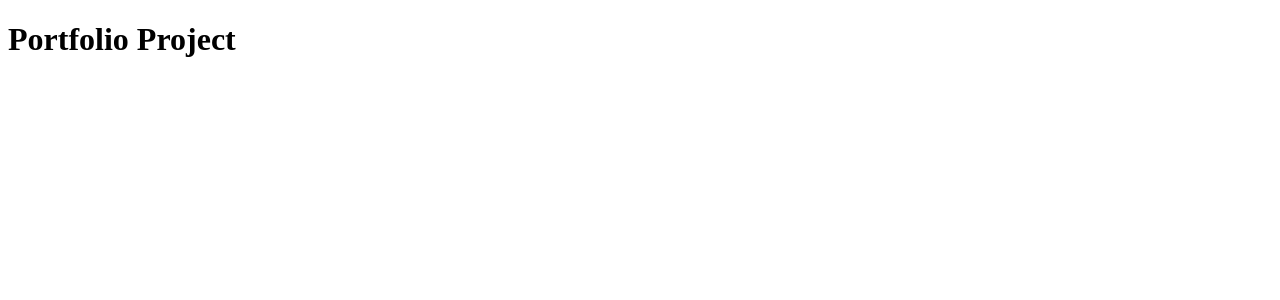
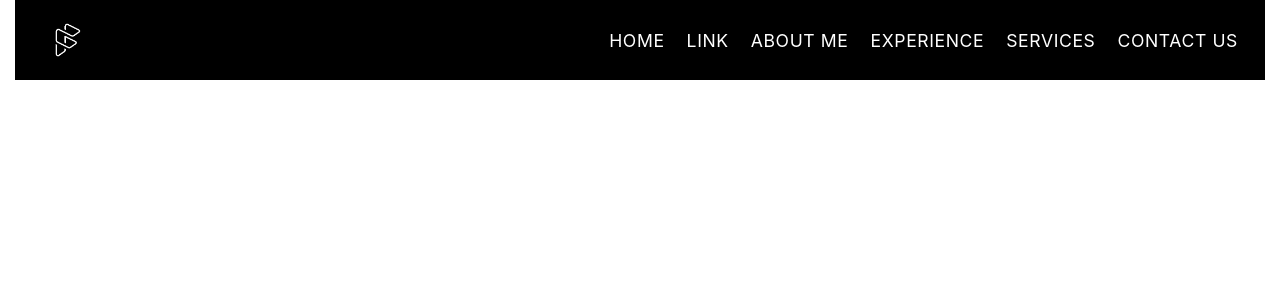
Before and after one commit to SamirAsrafov/portfolio, a React (Create React App) app: page / in a window 1280 px wide. Shown: the top 300 px of the page. Built offline with nearby package versions, Linux system fonts and the light colour scheme.

Commit message:
navbar yaradildi

```diff
--- a/package.json
+++ b/package.json
@@ -6,6 +6,7 @@
     "@testing-library/jest-dom": "^5.16.2",
     "@testing-library/react": "^12.1.4",
     "@testing-library/user-event": "^13.5.0",
+    "bootstrap": "^4.5.3",
     "react": "^17.0.2",
     "react-dom": "^17.0.2",
     "react-scripts": "5.0.0",
--- a/public/index.html
+++ b/public/index.html
@@ -1,23 +1,37 @@
 <!DOCTYPE html>
 <html lang="en">
+
 <head>
   <meta charset="utf-8" />
-    <link rel="icon" href="%PUBLIC_URL%/favicon.ico" />
+  <link rel="icon" href="./logo.png" />
   <meta name="viewport" content="width=device-width, initial-scale=1" />
   <meta name="theme-color" content="#000000" />
-    <meta
-      name="description"
-      content="Web site created using create-react-app"
-    />
+  <meta name="description" content="Web site created using create-react-app" />
   <link rel="apple-touch-icon" href="%PUBLIC_URL%/logo192.png" />
-
+  <link rel="stylesheet" href="https://cdnjs.cloudflare.com/ajax/libs/font-awesome/6.1.1/css/all.min.css" integrity="sha512-KfkfwYDsLkIlwQp6LFnl8zNdLGxu9YAA1QvwINks4PhcElQSvqcyVLLD9aMhXd13uQjoXtEKNosOWaZqXgel0g==" crossorigin="anonymous" referrerpolicy="no-referrer" />
   <link rel="manifest" href="%PUBLIC_URL%/manifest.json" />
 
-    <title>React App</title>
+  <title>Portfolio</title>
 </head>
+
 <body>
+
+  <div class="elfsight-app-e5c9afe4-ce26-4f6d-8bfa-191ec20f6260"></div>
+
   <noscript>You need to enable JavaScript to run this app.</noscript>
   <div id="root"></div>
 
+
+
+
+
+<script src="https://apps.elfsight.com/p/platform.js" defer></script>
+
+<script src="https://cdn.jsdelivr.net/npm/jquery@3.5.1/dist/jquery.slim.min.js" integrity="sha384-DfXdz2htPH0lsSSs5nCTpuj/zy4C+OGpamoFVy38MVBnE+IbbVYUew+OrCXaRkfj" crossorigin="anonymous"></script>
+<script src="https://cdn.jsdelivr.net/npm/popper.js@1.16.1/dist/umd/popper.min.js" integrity="sha384-9/reFTGAW83EW2RDu2S0VKaIzap3H66lZH81PoYlFhbGU+6BZp6G7niu735Sk7lN" crossorigin="anonymous"></script>
+<script src="https://cdn.jsdelivr.net/npm/bootstrap@4.6.1/dist/js/bootstrap.min.js" integrity="sha384-VHvPCCyXqtD5DqJeNxl2dtTyhF78xXNXdkwX1CZeRusQfRKp+tA7hAShOK/B/fQ2" crossorigin="anonymous"></script>
+
+
 </body>
+
 </html>
--- a/src/App.css
+++ b/src/App.css
@@ -1,38 +1,73 @@
-.App {
-  text-align: center;
+:root{
+  --primary-white: #fff;
+  --primary-light-grey: #f4f4f4;
+  --primary-grey: #ccd1d9;
+  --primary-dark-grey: #666;
+  --primary-orange: #f9ab00;
+  --primary-dark: rgb(52,58,64);
+  --primary-red: #ef4035;
+  --primary-hover-red: #f33501;
+  --primary-black: #000;
+  --primary-transparent-black:rgba(0,0,0,.7);
+  --primary-green: rgb(0,255,0);
+}
+@import url('https://fonts.googleapis.com/css2?family=Inconsolata&display=swap');
+
+*{
+  box-sizing: border-box;
 }
 
-.App-logo {
-  height: 40vmin;
-  pointer-events: none;
+nav{
+  z-index: 500;
+  background: var(--primary-black);
+
 }
 
-@media (prefers-reduced-motion: no-preference) {
-  .App-logo {
-    animation: App-logo-spin infinite 20s linear;
+
+
+/* Navbarin kodlari */
+
+.logo{
+  width: 4.5rem;
+}
+
+nav a.nav-link{
+  font-size: 1.1rem;
+  letter-spacing: .0375rem;
+  margin: 0 3px;
+  color: var(--primary-white) !important;
+}
+
+nav ul li{
+  text-transform: uppercase;
+}
+.navbar-nav li a{
+  transition: .4s ease ;
+  border-top: 0.15rem solid transparent;
+}
+
+.navbar-nav > li > a.active,
+.navbar-nav > li > a:hover,
+.navbar-nav > li > a:focus{
+  border-top: 0.15rem solid var(--primary-white);
+}
+.icon{
+  background: transparent;
+  border: none;
+  outline: none;
+  display: none;
+  font-size: 36px;
+}
+.icon:focus{
+  outline: none;
+}
+.fa-bars{
+  background: transparent !important;
+  color: #fff;
+}
+
+@media(max-width: 990px){
+  .icon{
+      display: block;
   }
 }
-
-.App-header {
-  background-color: #282c34;
-  min-height: 100vh;
-  display: flex;
-  flex-direction: column;
-  align-items: center;
-  justify-content: center;
-  font-size: calc(10px + 2vmin);
-  color: white;
-}
-
-.App-link {
-  color: #61dafb;
-}
-
-@keyframes App-logo-spin {
-  from {
-    transform: rotate(0deg);
-  }
-  to {
-    transform: rotate(360deg);
-  }
-}
--- a/src/App.js
+++ b/src/App.js
@@ -1,8 +1,20 @@
-import './App.css';
+
+import 'bootstrap/dist/css/bootstrap.min.css'
+import './App.css'
+
+
+//Komponentler gelecek
+import Navbar from './components/Navbar'
+
 
 function App() {
   return (
-  <h1>Portfolio Project</h1>
+    <div className="container-fluid">
+
+      <Navbar />
+
+
+    </div>
 
   );
 }
--- /dev/null
+++ b/src/components/Navbar.jsx
@@ -0,0 +1,47 @@
+import React from 'react'
+import logo from '../logo.png'
+
+const Navbar = () => {
+    return (
+        // navbar-toggler
+            <nav className="navbar navbar-expand-lg navbar-light">
+                <a className="navbar-brand" href="#"><img src={logo} className="logo" alt=""></img></a>
+                <button className="icon" type="button" data-toggle="collapse" data-target="#navbarSupportedContent" aria-controls="navbarSupportedContent" aria-expanded="false" aria-label="Toggle navigation">
+                    <span className="navbar-toggler-icon"><i class="fa-solid fa-bars"></i></span>
+                </button>
+
+                <div className="collapse navbar-collapse" id="navbarSupportedContent">
+                    <ul className="navbar-nav ml-auto">
+                        <li className="nav-item active">
+                            <a className="nav-link" href="#">Home <span className="sr-only">(current)</span></a>
+                        </li>
+
+                        <li className="nav-item">
+                            <a className="nav-link" href="#">Link</a>
+                        </li>
+
+                        <li className="nav-item">
+                            <a className="nav-link" href="#">About me</a>
+                        </li>
+
+                        <li className="nav-item">
+                            <a className="nav-link" href="#">Experience</a>
+                        </li>
+
+                        <li className="nav-item">
+                            <a className="nav-link" href="#">Services</a>
+                        </li>
+
+                        <li className="nav-item">
+                            <a className="nav-link" href="#">Contact us</a>
+                        </li>
+
+                    </ul>
+
+                </div>
+            </nav>
+
+    )
+}
+
+export default Navbar
```
Also changed, not shown: src/logo.png (added), 1 other file (tests, documents, lock files or other folders). Lines whose indentation alone changed are shown as unchanged.
